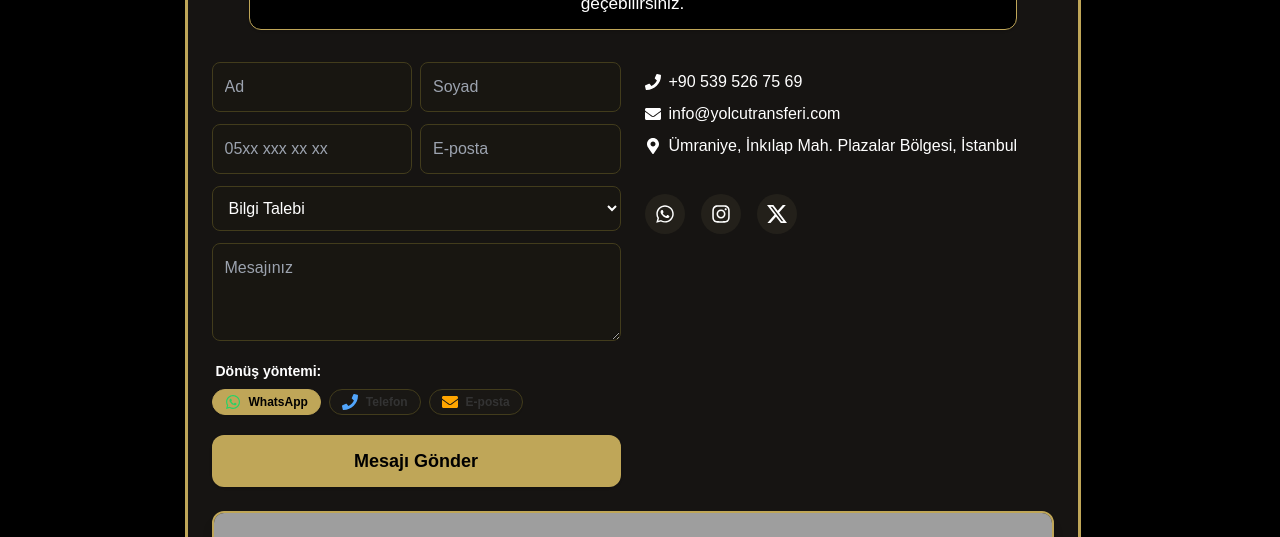
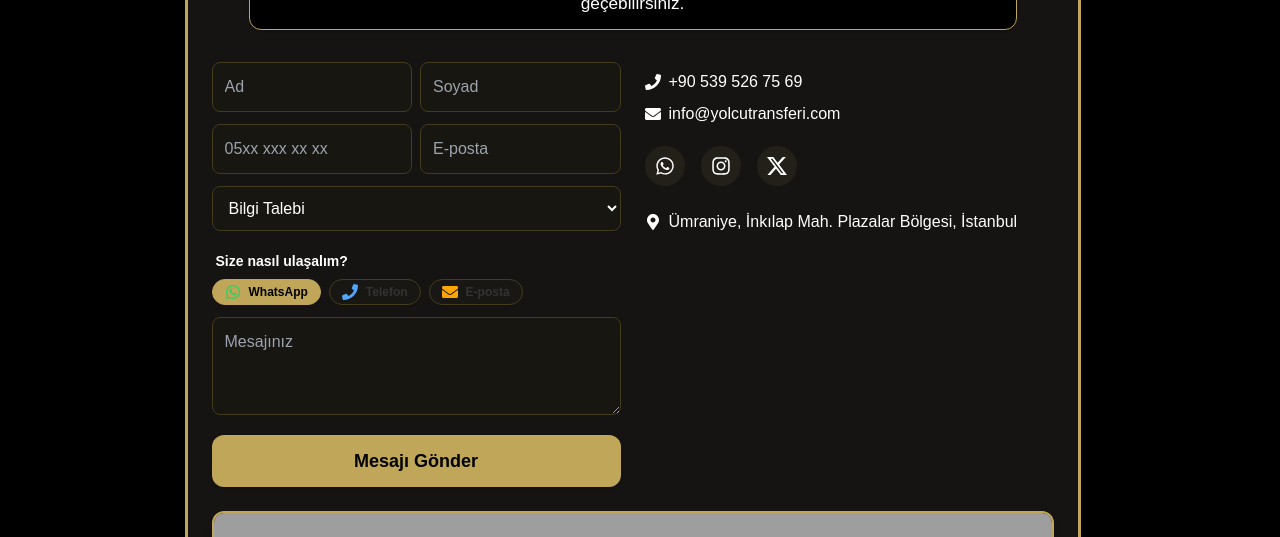
Before and after one commit to haliltayfur/yolcutransferi, a Next.js app: page /iletisim in a window 1280 px wide. Shown: the part 200-737 px from the top of the page. Built offline with nearby package versions, Linux system fonts and the light colour scheme; grey boxes are pictures that could not be loaded.

Commit message:
Update iletisim.jsx

```diff
--- a/app/iletisim/iletisim.jsx
+++ b/app/iletisim/iletisim.jsx
@@ -83,7 +83,7 @@ export default function Iletisim() {
 
   const handleSubmit = (e) => {
     e.preventDefault();
-    // Mail gönderim backendinde "form.iletisimTercihi" alanını da mail içeriğine ekle!
+    // Backend'de "form.iletisimTercihi" alanı da mail içeriğine eklensin!
     setSent(true);
     setTimeout(() => setSent(false), 7000);
     setForm({
@@ -194,19 +194,10 @@ export default function Iletisim() {
                 <option key={neden} value={neden}>{neden}</option>
               ))}
             </select>
-            <textarea
-              name="mesaj"
-              placeholder="Mesajınız"
-              value={form.mesaj}
-              onChange={handleChange}
-              className="p-3 rounded-lg border border-[#423c1c] bg-[#181611] text-white focus:border-[#bfa658] transition text-base"
-              required
-              rows={3}
-            />
 
-            {/* Minimal iletişim tercihi chipleri */}
+            {/* Size nasıl ulaşalım kutucukları */}
             <div className="mt-2 flex flex-col items-start gap-1">
-              <span className="text-sm text-gray-400 font-semibold mb-1 ml-1">Dönüş yöntemi:</span>
+              <span className="text-sm text-gray-400 font-semibold mb-1 ml-1">Size nasıl ulaşalım?</span>
               <div className="flex flex-row gap-2 w-full">
                 {ILETISIM_TERCIHLERI.map((item) => (
                   <label
@@ -234,6 +225,16 @@ export default function Iletisim() {
               </div>
             </div>
 
+            <textarea
+              name="mesaj"
+              placeholder="Mesajınız"
+              value={form.mesaj}
+              onChange={handleChange}
+              className="p-3 rounded-lg border border-[#423c1c] bg-[#181611] text-white focus:border-[#bfa658] transition text-base"
+              required
+              rows={3}
+            />
+
             <button
               type="submit"
               className="bg-[#bfa658] text-black font-bold py-3 px-8 rounded-xl text-lg hover:bg-yellow-600 transition shadow mt-2 w-full"
@@ -247,13 +248,13 @@ export default function Iletisim() {
             )}
           </form>
           {/* Adres & Sosyal Medya */}
-          <div className="flex-1 flex flex-col justify-start gap-5 mt-2">
+          <div className="flex-1 flex flex-col justify-start gap-4 mt-2">
             <div className="space-y-2 text-base text-gray-100">
               <div className="flex items-center gap-2"><FaPhone /> <span>+90 539 526 75 69</span></div>
               <div className="flex items-center gap-2"><FaEnvelope /> <span>info@yolcutransferi.com</span></div>
-              <div className="flex items-center gap-2"><FaMapMarkerAlt /> <span>Ümraniye, İnkılap Mah. Plazalar Bölgesi, İstanbul</span></div>
             </div>
-            <div className="flex flex-row gap-4 pt-4">
+            {/* Sosyal medya butonları burada! */}
+            <div className="flex flex-row gap-4 pt-1">
               {SOCIALS.map(({ icon, url, name }) => (
                 <a
                   key={name}
@@ -266,6 +267,9 @@ export default function Iletisim() {
                   {icon}
                 </a>
               ))}
+            </div>
+            <div className="flex items-center gap-2 text-base text-gray-100 pt-2">
+              <FaMapMarkerAlt /> <span>Ümraniye, İnkılap Mah. Plazalar Bölgesi, İstanbul</span>
             </div>
           </div>
         </div>
```
